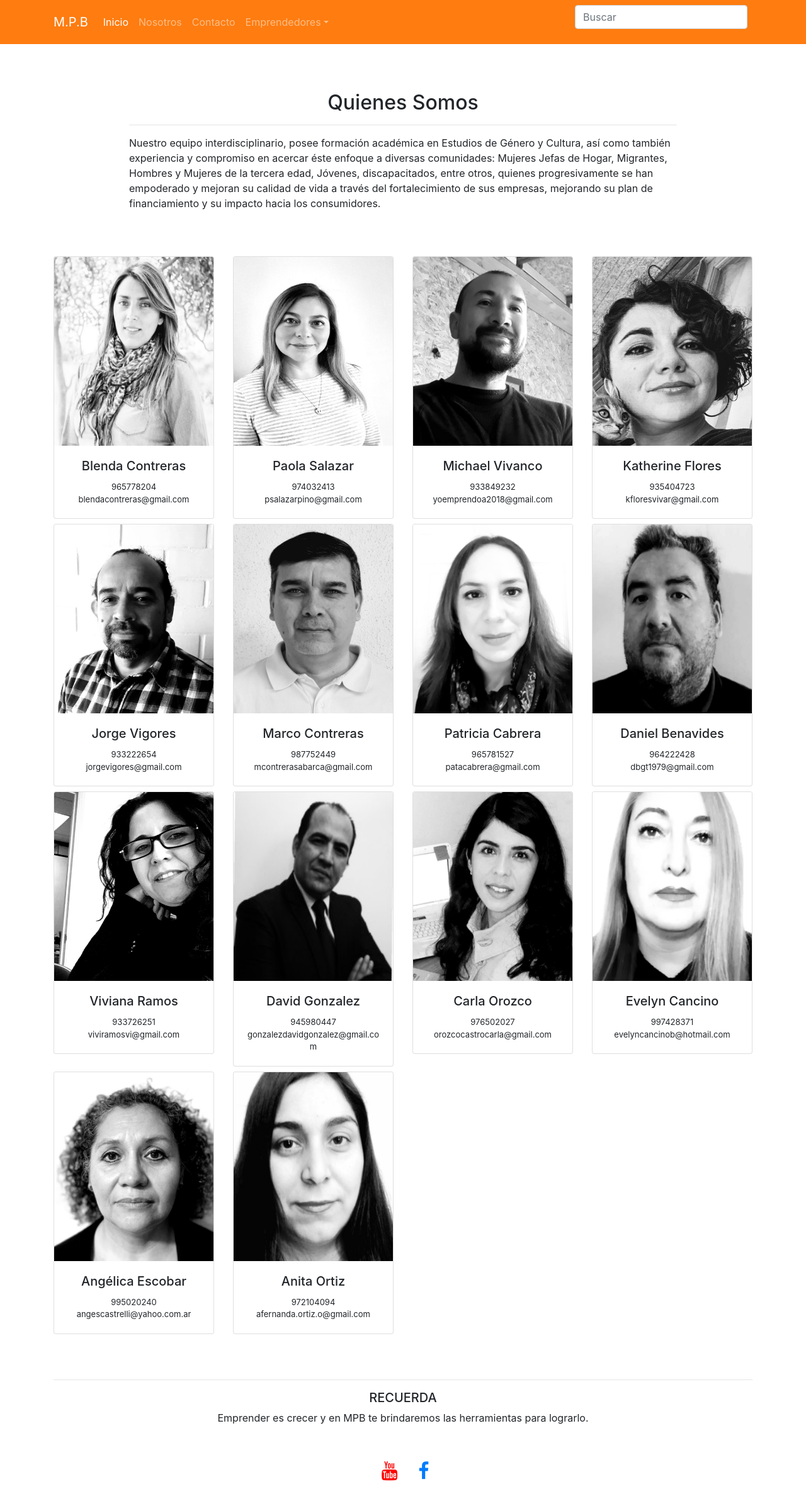
After one commit to FannyRiveroV/ProyectoMPB, a PHP site: page /nosotros.php in a window 1280 px wide. The commit adds this page. Shown: the whole page at 63% size. Run offline with PHP 8.4, Linux system fonts and the light colour scheme; some libraries are stand-ins or nearby versions.

Commit message:
Primer sprint 1/2

```diff
--- a/index.php
+++ b/index.php
@@ -57,7 +57,7 @@
                     </a>
                 </li>
                 <li class="nav-item">
-                    <a class="nav-link" href="historia.php">Nosotros</a>
+                    <a class="nav-link" href="nosotros.php">Nosotros</a>
                 </li>
                 <li class="nav-item">
                     <a class="nav-link" href="quienes-somos.php">Contacto</a>
@@ -121,7 +121,7 @@
       <hr>
       <p>Nuestra consultora cuenta con 11 años de experiencia en el área de fomento productivo,
       ejecutamos Programas de FOSIS dirigidos a emprendedores y emprendedoras de la región metropolitana</p>
-      <a href="quienes-somos.php" class="btn bg-orange text-white">Conoce a nuestro equipo</a>
+      <a href="nosotros.php" class="btn bg-orange text-white">Conoce a nuestro equipo</a>
 
     </div>
     <!--Grid column-->
--- /dev/null
+++ b/nosotros.php
@@ -0,0 +1,511 @@
+
+<head>
+        <meta charset="UTF-8">
+        <meta name="viewport" content="width=device-width initial-scale=1.0">
+        <title> MPB</title>
+        <!--CSS Bootsprat-->
+        <link rel="stylesheet" href="./css/bootstrap.min.css">
+        <!--RRSS-->
+        <link rel="stylesheet" href="https://cdnjs.cloudflare.com/ajax/libs/font-awesome/4.7.0/css/font-awesome.min.css">
+
+        <style>
+        .fa {
+            padding: 20px;
+            font-size: 30px;
+            width: 50px;
+            text-align: center;
+            text-decoration: none;
+            margin: 5px 2px;
+        }
+        .fa:hover {
+            opacity: 0.5;
+        }
+        .fa-youtube {
+            color: red;
+        }
+        .bg-orange{
+                background: #FE7C10;
+            }
+        .img_eq{
+          height:300px;
+        }
+        .sp{
+          font-size: 13;
+        }
+        </style>
+</head>
+<body>
+    <!--Navbar-->
+    <nav class="navbar navbar-expand-lg navbar-dark bg-orange fixed-top">
+    <!-- Additional container -->
+    <div class="container">
+        <!-- Navbar brand -->
+        <a class="navbar-brand" href="#">M.P.B</a>
+        <!-- Collapse button -->
+        <button
+            class="navbar-toggler"
+            type="button"
+            data-toggle="collapse"
+            data-target="#basicExampleNav"
+            aria-controls="basicExampleNav"
+            aria-expanded="false"
+            aria-label="Toggle navigation">
+            <span class="navbar-toggler-icon"></span>
+        </button>
+        <!-- Collapsible content -->
+        <div class="collapse navbar-collapse" id="basicExampleNav">
+        <!-- Links -->
+            <ul class="navbar-nav mr-auto">
+                <li class="nav-item active">
+                    <a class="nav-link" href="index.php">Inicio
+                        <span class="sr-only">(current)</span>
+                    </a>
+                </li>
+                <li class="nav-item">
+                    <a class="nav-link" href="nosotros.php">Nosotros</a>
+                </li>
+                <li class="nav-item">
+                    <a class="nav-link" href="quienes-somos.php">Contacto</a>
+                </li>
+
+        <!-- Dropdown -->
+        <li class="nav-item dropdown">
+          <a class="nav-link dropdown-toggle" id="navbarDropdownMenuLink" data-toggle="dropdown" aria-haspopup="true"
+            aria-expanded="false">Emprendedores</a>
+          <div class="dropdown-menu dropdown-primary" aria-labelledby="navbarDropdownMenuLink">
+            <a class="dropdown-item" href="#">Material descargable</a>
+            <a class="dropdown-item" href="#">Lugares de capacitación</a>
+            <a class="dropdown-item" href="#">Emprendedores destacados</a>
+          </div>
+        </li>
+
+      </ul>
+      <!-- Links -->
+
+      <form class="form-inline">
+        <div class="md-form my-0">
+          <input class="form-control mr-sm-2" type="text" placeholder="Buscar" aria-label="Search">
+        </div>
+      </form>
+    </div>
+    <!-- Collapsible content -->
+
+  </div>
+  <!-- Additional container -->
+
+</nav>
+<!--/.Navbar-->
+
+</header>
+<!--Main Navigation-->
+
+<!--Main layout-->
+<main class="mt-5">
+<br><br><br><br>
+<!--Main container-->
+<div class="container">
+
+  <!--Grid row-->
+  <div class="container">
+    <div class="container col-md-10 mb-5">
+
+      <h2 class="text-center">Quienes Somos</h2>
+      <hr>
+      <p>
+      Nuestro equipo interdisciplinario, posee formación académica en Estudios de Género y Cultura,
+      así como también experiencia y compromiso en acercar éste enfoque a diversas comunidades: Mujeres Jefas de Hogar, Migrantes,
+       Hombres y Mujeres de la tercera edad, Jóvenes, discapacitados, entre otros, quienes progresivamente se
+       han empoderado y mejoran su calidad de vida a través del fortalecimiento de sus empresas, mejorando su
+       plan de financiamiento y su impacto hacia los consumidores.</p>
+    </div>
+  </div><br>
+  <div class="row text-center">
+    <!--Grid column-->
+    <div class="col-lg-3 col-md-4 mb-2">
+      <!--Card-->
+      <div class="card">
+        <!--Card image-->
+        <div class="view overlay">
+          <img src="./img/blenda.jpeg" class="card-img-top img_eq"
+            alt="">
+          <a href="#">
+            <div class="mask rgba-white-slight"></div>
+          </a>
+        </div>
+        <!--Card content-->
+        <div class="card-body">
+          <!--Title-->
+          <h5 class="card-title text-center">Blenda Contreras</h5>
+          <!--Text-->
+          <p class="card-text sp text-center">965778204<br>
+          blendacontreras@gmail.com </p>
+        </div>
+      </div>
+      <!--/.Card-->
+    </div>
+    <div class="col-lg-3 col-md-4 mb-2">
+      <!--Card-->
+      <div class="card">
+        <!--Card image-->
+        <div class="view overlay">
+          <img src="./img/paola.jpeg" class="card-img-top img_eq"
+            alt="">
+          <a href="#">
+            <div class="mask rgba-white-slight"></div>
+          </a>
+        </div>
+
+        <!--Card content-->
+        <div class="card-body">
+          <!--Title-->
+          <h5 class="card-title">Paola Salazar</h5>
+          <!--Text-->
+          <p class="card-text sp">974032413<br>
+         psalazarpino@gmail.com</p>
+        </div>
+      </div>
+      <!--/.Card-->
+    </div>
+    <!--Grid column-->
+
+    <!--Grid column-->
+    <div class="col-lg-3 col-md-4 mb-2">
+      <!--Card-->
+      <div class="card">
+
+        <!--Card image-->
+        <div class="view overlay">
+          <img src="./img/michael.jpeg" class="card-img-top img_eq"
+            alt="">
+          <a href="#">
+            <div class="mask rgba-white-slight"></div>
+          </a>
+        </div>
+
+        <!--Card content-->
+        <div class="card-body">
+          <!--Title-->
+          <h5 class="card-title">Michael Vivanco</h5>
+          <!--Text-->
+          <p class="card-text sp">933849232<br>
+          yoemprendoa2018@gmail.com</p>
+        </div>
+      </div>
+    </div>
+    <!--Grid column-->
+    <div class="col-lg-3 col-md-4 mb-2">
+      <div class="card">
+        <!--Card image-->
+        <div class="view overlay">
+          <img src="./img/katherine.jpeg" class="card-img-top img_eq"
+            alt="">
+          <a href="#">
+            <div class="mask rgba-white-slight"></div>
+          </a>
+        </div>
+        <!--Card content-->
+        <div class="card-body">
+          <!--Title-->
+          <h5 class="card-title">Katherine Flores</h5>
+          <!--Text-->
+          <p class="card-text sp">935404723<br>
+          kfloresvivar@gmail.com</p>
+        </div>
+      </div>
+      <!--/.Card-->
+    </div>
+  </div>
+  <!--Grid row-->
+  <div class="row text-center">
+    <!--Grid column-->
+    <div class="col-lg-3 col-md-4 mb-2">
+      <!--Card-->
+      <div class="card">
+
+        <!--Card image-->
+        <div class="view overlay">
+          <img src="./img/jorge.jpeg" class="card-img-top img_eq"
+            alt="">
+          <a href="#">
+            <div class="mask rgba-white-slight"></div>
+          </a>
+        </div>
+
+        <!--Card content-->
+        <div class="card-body">
+          <!--Title-->
+          <h5 class="card-title">Jorge Vigores</h5>
+          <!--Text-->
+          <p class="card-text sp">933222654<br>
+         jorgevigores@gmail.com </p>
+        </div>
+      </div>
+      <!--/.Card-->
+    </div>
+    <!--Grid column-->
+    <div class="col-lg-3 col-md-4 mb-2">
+      <!--Card-->
+      <div class="card">
+        <!--Card image-->
+        <div class="view overlay">
+          <img src="./img/marco.jpeg" class="card-img-top img_eq"
+            alt="">
+          <a href="#">
+            <div class="mask rgba-white-slight"></div>
+          </a>
+        </div>
+
+        <!--Card content-->
+        <div class="card-body">
+          <!--Title-->
+          <h5 class="card-title">Marco Contreras</h5>
+          <!--Text-->
+          <p class="card-text sp"> 987752449<br>
+          mcontrerasabarca@gmail.com</p>
+        </div>
+      </div>
+      <!--/.Card-->
+    </div>
+    <!--Grid column-->
+    <div class="col-lg-3 col-md-4 mb-2">
+      <!--Card-->
+      <div class="card">
+        <!--Card image-->
+        <div class="view overlay">
+          <img src="./img/patricia.jpeg" class="card-img-top img_eq"
+            alt="">
+          <a href="#">
+            <div class="mask rgba-white-slight"></div>
+          </a>
+        </div>
+        <!--Card content-->
+        <div class="card-body">
+          <!--Title-->
+          <h5 class="card-title">Patricia Cabrera</h5>
+          <!--Text-->
+          <p class="card-text sp">965781527<br>
+          patacabrera@gmail.com</p>
+        </div>
+      </div>
+    </div>
+    <!--Grid column-->
+    <div class="col-lg-3 col-md-4 mb-2">
+      <!--Card-->
+      <div class="card">
+        <!--Card image-->
+        <div class="view overlay">
+          <img src="./img/daniel.jpeg" class="card-img-top img_eq"
+            alt="">
+          <a href="#">
+            <div class="mask rgba-white-slight"></div>
+          </a>
+        </div>
+        <!--Card content-->
+        <div class="card-body">
+          <!--Title-->
+          <h5 class="card-title">Daniel Benavides</h5>
+          <!--Text-->
+          <p class="card-text sp">964222428<br>
+          dbgt1979@gmail.com</p>
+        </div>
+      </div>
+      <!--/.Card-->
+    </div>
+      <!--Grid column-->
+  </div>
+  <!--Grid row-->
+  <div class="row text-center">
+    <!--Grid column-->
+    <div class="col-lg-3 col-md-4 mb-2">
+      <!--Card-->
+      <div class="card">
+        <!--Card image-->
+        <div class="view overlay">
+          <img src="./img/viviana.jpeg" class="card-img-top img_eq"
+            alt="">
+          <a href="#">
+            <div class="mask rgba-white-slight"></div>
+          </a>
+        </div>
+        <!--Card content-->
+        <div class="card-body">
+          <!--Title-->
+          <h5 class="card-title">Viviana Ramos</h5>
+          <!--Text-->
+          <p class="card-text sp"> 933726251<br>
+          viviramosvi@gmail.com  </p>
+        </div>
+      </div>
+    </div>
+      <!--/.Card-->
+    <!--Grid column-->
+    <div class="col-lg-3 col-md-4 mb-2">
+
+      <!--Card-->
+      <div class="card">
+
+        <!--Card image-->
+        <div class="view overlay">
+          <img src="./img/david.jpeg" class="card-img-top img_eq"
+            alt="">
+          <a href="#">
+            <div class="mask rgba-white-slight"></div>
+          </a>
+        </div>
+
+        <!--Card content-->
+        <div class="card-body">
+          <!--Title-->
+          <h5 class="card-title">David Gonzalez</h5>
+          <!--Text-->
+          <p class="card-text sp">945980447<br>
+          gonzalezdavidgonzalez@gmail.com</p>
+        </div>
+
+      </div>
+      <!--/.Card-->
+
+    </div>
+    <!--Grid column-->
+    <div class="col-lg-3 col-md-4 mb-2">
+
+
+      <!--Card-->
+      <div class="card">
+
+        <!--Card image-->
+        <div class="view overlay">
+          <img src="./img/carla.jpeg" class="card-img-top img_eq"
+            alt="">
+          <a href="#">
+            <div class="mask rgba-white-slight"></div>
+          </a>
+        </div>
+
+        <!--Card content-->
+        <div class="card-body">
+          <!--Title-->
+          <h5 class="card-title">Carla Orozco</h5>
+          <!--Text-->
+          <p class="card-text sp">976502027<br>
+          orozcocastrocarla@gmail.com</p>
+        </div>
+      </div>
+    </div>
+    <!--Grid column-->
+    <div class="col-lg-3 col-md-4 mb-2">
+      <!--Card-->
+      <div class="card">
+        <!--Card image-->
+        <div class="view overlay">
+          <img src="./img/evelyn.jpeg" class="card-img-top img_eq"
+            alt="">
+          <a href="#">
+            <div class="mask rgba-white-slight"></div>
+          </a>
+        </div>
+
+        <!--Card content-->
+        <div class="card-body">
+          <!--Title-->
+          <h5 class="card-title">Evelyn Cancino</h5>
+          <!--Text-->
+          <p class="card-text sp">997428371<br>
+          evelyncancinob@hotmail.com</p>
+        </div>
+      </div>
+      <!--/.Card-->
+    </div>
+  </div>
+<!--Grid column-->
+    <div class="row text-center">
+        <!--Grid column-->
+        <div class="col-lg-3 col-md-4 mb-2">
+          <!--Card-->
+          <div class="card">
+            <!--Card image-->
+            <div class="view overlay">
+              <img src="./img/angelica.jpeg" class="card-img-top img_eq"
+                alt="">
+              <a href="#">
+                <div class="mask rgba-white-slight"></div>
+              </a>
+            </div>
+            <!--Card content-->
+            <div class="card-body">
+              <!--Title-->
+              <h5 class="card-title">Angélica Escobar</h5>
+              <!--Text-->
+              <p class="card-text sp">995020240<br>
+             angescastrelli@yahoo.com.ar </p>
+            </div>
+          </div>
+          <!--/.Card-->
+        </div>
+        <!--Grid column-->
+        <div class="col-lg-3 col-md-4 mb-2">
+          <!--Card-->
+          <div class="card">
+
+            <!--Card image-->
+            <div class="view overlay">
+              <img src="./img/anita.jpeg" class="card-img-top img_eq"
+                alt="">
+              <a href="#">
+                <div class="mask rgba-white-slight"></div>
+              </a>
+            </div>
+
+            <!--Card content-->
+            <div class="card-body">
+              <!--Title-->
+              <h5 class="card-title">Anita Ortiz</h5>
+              <!--Text-->
+              <p class="card-text sp"> 972104094<br>
+               afernanda.ortiz.o@gmail.com</p>
+            </div>
+          </div>
+    <!--/.Card-->
+    </div>
+</div>
+    <!--Grid column-->
+
+</div>
+</div>
+</div>
+<!--Main container-->
+
+</main>
+<!--Main layout-->
+
+<!-- Footer -->
+<footer class="page-footer font-sp pt-4 mt-4">
+
+<!-- Footer Links -->
+<div class="container text-center text-md-left">
+
+  <!-- Grid row -->
+  <div class="row">
+
+    <!-- Grid column -->
+    <div class="col-md-12 mt-md-0 mt-6">
+      <hr>
+      <!-- Content -->
+      <h5 class="text-uppercase  text-center">Recuerda</h5>
+      <p class=" text-center">Emprender es crecer y en MPB te brindaremos las herramientas para lograrlo.</p>
+
+    </div>
+<!-- Copyright -->
+<div class=" container text-center py-3">
+<a href="https://www.youtube.com/channel/UC2SeU2ExfSirdVk-rSIG7Jw" class="fa fa-youtube"> </a>
+  <a href="https://www.facebook.com/mpbconsultorias/" class="fa fa-facebook"> </a>
+</div>
+</footer>
+<!-- Footer -->
+<!--Jquery-->
+<script src="./js/jquery-3.5.1.min.js"></script>
+        <!--Popper.js-->
+        <script src=".js/popper.min.js"></script>
+        <!--Bootstrap JS-->
+        <script src="./js/bootstrap.min.js"></script>
+</body>
```
Also changed, not shown: img/Michael.jpeg (added), img/angelica.jpeg (added), img/anita.jpeg (added), img/blenda.jpeg (added), img/carla.jpeg (added), img/daniel.jpeg (added), img/david.jpeg (added), img/evelyn.jpeg (added), img/jorge.jpeg (added), img/katherine.jpeg (added), img/marco.jpeg (added), img/paola.jpeg (added), img/patricia.jpeg (added), img/viviana.jpeg (added), 1 other file.
